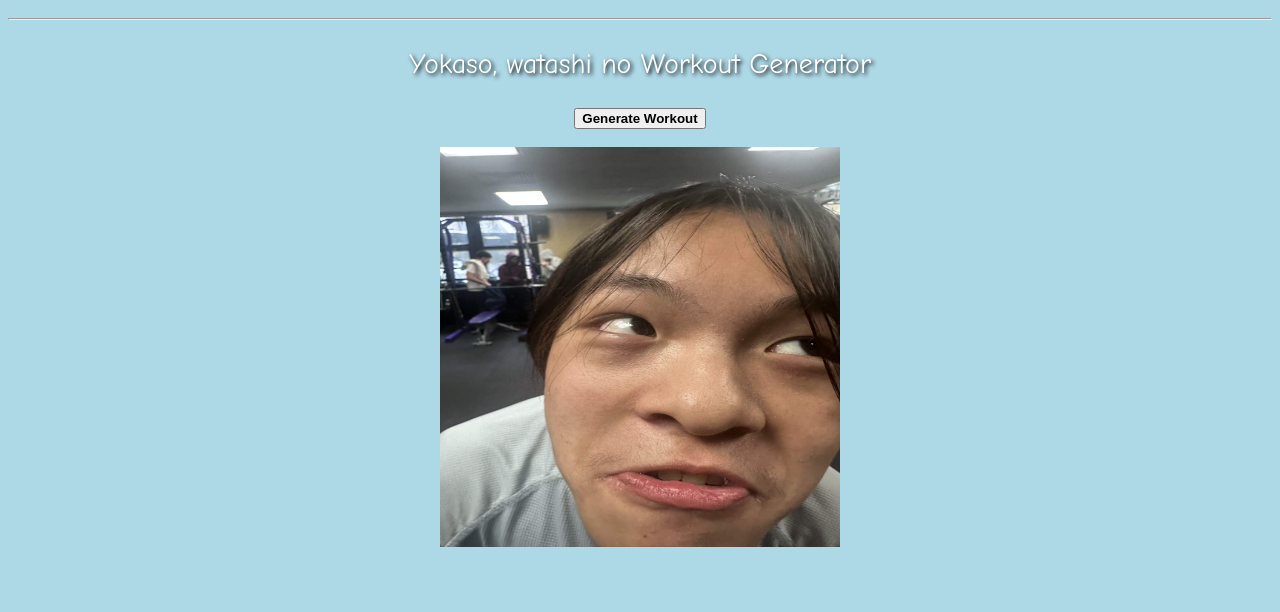
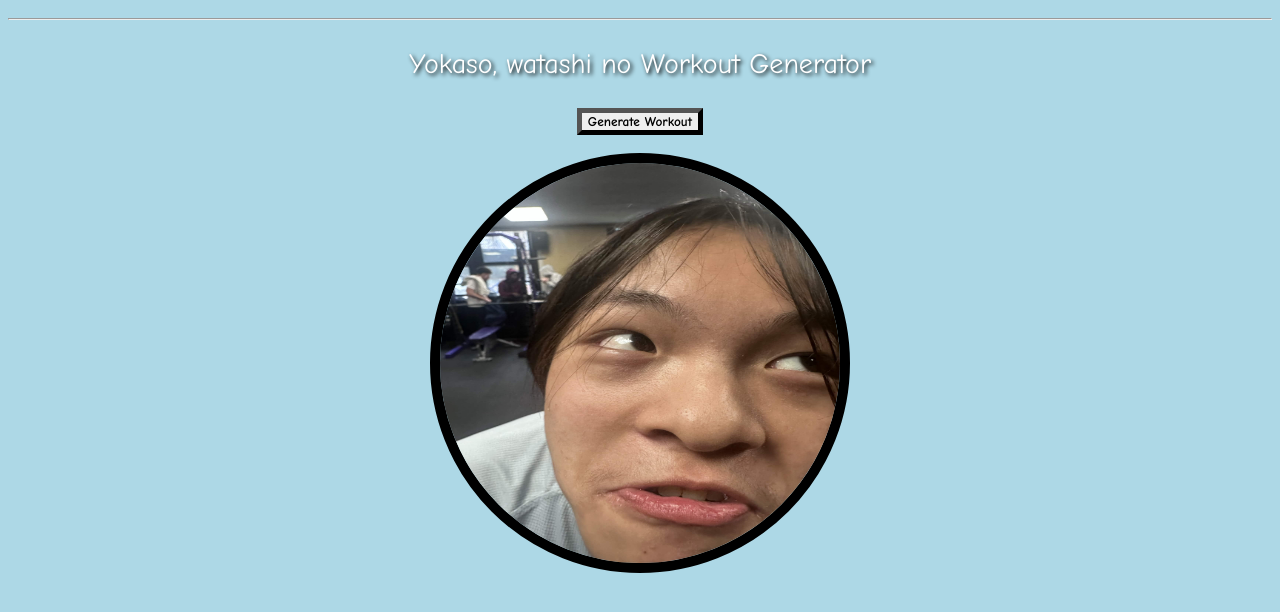
Before and after one commit to Senilelawnmower/Workout-Generator, a plain HTML site: page index.html in a window 1280 px wide. Shown: the part 48-660 px from the top of the page. Drawn offline with Linux system fonts and the light colour scheme.

Commit message:
Updated very cool image settings

```diff
--- a/index.html
+++ b/index.html
@@ -12,6 +12,18 @@
         p{
             color: white;
             text-shadow: 2px 2px 4px #000000;
+        }
+        button{
+            font-family: Comic Sans MS;
+           border-style: transparent;
+           border-width: 5px;
+           border-color: black;
+        }
+        img{
+            border-radius: 60%;
+            border-style: solid;
+            border-width: 10px;
+            border-color: black;
         }
     </style>
 </head>
```
